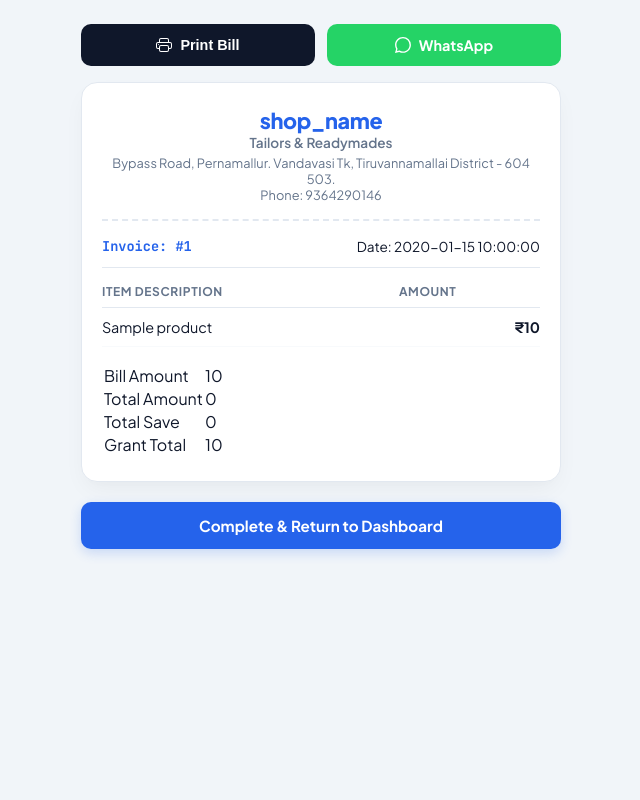
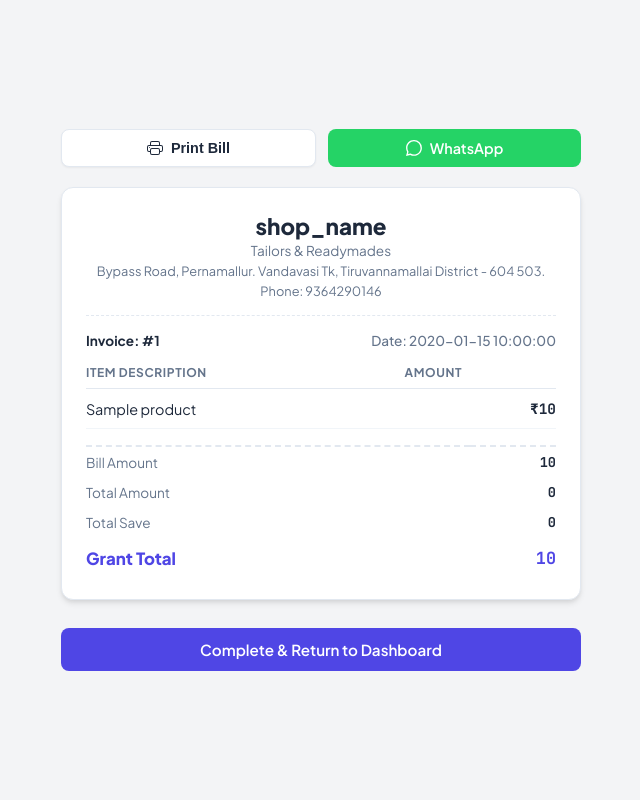
Before and after one commit to bharath7418/Billing, a Flask app: page /bill_show_page/1 in a window 1280 px wide. Shown: the whole page, without its empty margins (319-959 px from the left). Run offline with Flask 3, Linux system fonts and the light colour scheme; data comes from the database, SQL or seed files in the repository; both versions use the stored data as it was after the commit; tables that the repository leaves empty hold one stand-in row (values such as "Sample post").

Commit message:
function verify

```diff
--- a/app.py
+++ b/app.py
@@ -12,7 +12,7 @@ from datetime import date, datetime, time
 from flask_migrate import Migrate
 import pandas as pd
 import requests
-from sqlalchemy import func
+from sqlalchemy import func, or_
 from config import Config
 from datetime import timedelta
 from flask_cors import CORS
@@ -126,6 +126,7 @@ def search_contact(customer_no):
         "customer_address": customer.customer_address
     })
 
+
 @app.route('/new_billing', methods=['GET', 'POST'])
 @login_required
 def new_billing():
@@ -229,6 +230,7 @@ def temp_product() :
         serial = request.form.get('product_id')
         amount = request.form.get('product_amount')
 
+
         temp = Product(
             product_name = name,
             product_id = serial,
@@ -248,6 +250,8 @@ def temp_product() :
         add_product = SelledProduct(
                 selled_product_name=name,
                 selled_product_id=serial,
+                selled_product_amount = amount,
+
             )
         db.session.add(add_product)
         db.session.commit()
@@ -335,7 +339,9 @@ def verify_id():
         return redirect(url_for('new_billing'))
 
     # 2. Query the database for the letter
-    product = Product.query.filter_by(id=Product_id).first()
+    product = Product.query.filter(
+    or_(Product.id == Product_id, Product.product_id == Product_id)
+).first()
 
     # 3. Check if the letter exists and if it is 'Approved'
     if not product or product.status != 'active':
--- a/templates/bill_show_page.html
+++ b/templates/bill_show_page.html
@@ -1,28 +1,26 @@
 <!DOCTYPE html>
 <html lang="en">
-
   <head>
-    <meta charset="UTF-8">
-    <meta name="viewport" content="width=device-width, initial-scale=1.0">
+    <meta charset="UTF-8" />
+    <meta name="viewport" content="width=device-width, initial-scale=1.0" />
     <title>Invoice #{{ billing.id }}</title>
-    <link rel="preconnect" href="https://fonts.googleapis.com">
-    <link rel="preconnect" href="https://fonts.gstatic.com" crossorigin>
-    <link
-        href="https://fonts.googleapis.com/css2?family=Plus+Jakarta+Sans:wght@400;500;600;700;800&family=JetBrains+Mono:wght@500;700&display=swap"
-        rel="stylesheet">
+    <link rel="preconnect" href="https://fonts.googleapis.com" />
+    <link rel="preconnect" href="https://fonts.gstatic.com" crossorigin />
+    <link href="https://fonts.googleapis.com/css2?family=Plus+Jakarta+Sans:wght@400;500;600;700;800&family=JetBrains+Mono:wght@500;700&display=swap" rel="stylesheet" />
 
     <style>
       :root {
-            --bg-color: #f1f5f9;
+        --bg-color: #f3f4f6;
         --card-bg: #ffffff;
-            --text-main: #0f172a;
+        --text-primary: #1e293b;
         --text-muted: #64748b;
         --border-color: #e2e8f0;
-            --primary: #2563eb;
-            --whatsapp-green: #25d366;
-            --whatsapp-dark: #128c7e;
-            --shadow: 0 10px 25px -5px rgba(0, 0, 0, 0.05), 0 8px 10px -6px rgba(0, 0, 0, 0.01);
-            --radius: 16px;
+        --primary-color: #4f46e5;
+        --primary-hover: #4338ca;
+        --whatsapp-color: #25d366;
+        --whatsapp-hover: #1da851;
+        --font-sans: 'Plus Jakarta Sans', -apple-system, BlinkMacSystemFont, sans-serif;
+        --font-mono: 'JetBrains Mono', monospace;
       }
 
       * {
@@ -32,25 +30,25 @@
       }
 
       body {
-            font-family: 'Plus Jakarta Sans', sans-serif;
+        font-family: var(--font-sans);
         background-color: var(--bg-color);
-            color: var(--text-main);
-            padding: 24px 16px;
+        color: var(--text-primary);
         display: flex;
         justify-content: center;
-            align-items: flex-start;
+        align-items: center;
         min-height: 100vh;
+        padding: 20px;
       }
 
       .container {
         width: 100%;
-            max-width: 480px;
+        max-width: 520px;
         display: flex;
         flex-direction: column;
-            gap: 16px;
+        gap: 20px;
       }
 
-        /* Action Buttons */
+      /* Buttons & Actions */
       .action-panel {
         display: flex;
         gap: 12px;
@@ -62,172 +60,171 @@
         align-items: center;
         justify-content: center;
         gap: 8px;
-            padding: 12px 16px;
-            border-radius: 10px;
-            font-weight: 700;
+        padding: 10px 16px;
         font-size: 0.9rem;
+        font-weight: 600;
+        border-radius: 8px;
         text-decoration: none;
         cursor: pointer;
+        transition: all 0.2s ease;
         border: none;
-            transition: transform 0.15s ease, opacity 0.15s ease;
-        }
-
-        .btn:active {
-            transform: scale(0.98);
       }
 
       .print-btn {
-            background-color: var(--text-main);
-            color: #ffffff;
+        background-color: #ffffff;
+        color: var(--text-primary);
+        border: 1px solid var(--border-color);
+        box-shadow: 0 1px 2px rgba(0, 0, 0, 0.05);
+      }
+
+      .print-btn:hover {
+        background-color: #f8fafc;
       }
 
       .whatsapp-btn {
-            background-color: var(--whatsapp-green);
+        background-color: var(--whatsapp-color);
         color: #ffffff;
       }
 
       .whatsapp-btn:hover {
-            background-color: var(--whatsapp-dark);
+        background-color: var(--whatsapp-hover);
       }
 
-        /* Receipt Card Design */
+      .complete-btn {
+        width: 100%;
+        background-color: var(--primary-color);
+        color: #ffffff;
+        padding: 12px;
+        font-size: 0.95rem;
+      }
+
+      .complete-btn:hover {
+        background-color: var(--primary-hover);
+      }
+
+      /* Receipt Card */
       .receipt-card {
         background: var(--card-bg);
-            border-radius: var(--radius);
-            padding: 24px 20px;
-            box-shadow: var(--shadow);
+        border-radius: 12px;
+        padding: 24px;
+        box-shadow: 0 4px 6px -1px rgba(0, 0, 0, 0.1), 0 2px 4px -1px rgba(0, 0, 0, 0.06);
         border: 1px solid var(--border-color);
-            position: relative;
       }
 
       .shop-header {
         text-align: center;
+        border-bottom: 1px dashed var(--border-color);
         padding-bottom: 16px;
-            border-bottom: 2px dashed var(--border-color);
         margin-bottom: 16px;
       }
 
       .shop-name {
-            font-size: 1.35rem;
+        font-size: 1.4rem;
         font-weight: 800;
-            color: var(--primary);
-            letter-spacing: -0.02em;
+        color: var(--text-primary);
       }
 
       .shop-title {
         font-size: 0.85rem;
-            font-weight: 600;
         color: var(--text-muted);
-            margin-bottom: 4px;
+        margin-top: 2px;
       }
 
       .shop-details {
         font-size: 0.8rem;
         color: var(--text-muted);
+        margin-top: 4px;
       }
 
-        /* Metadata */
+      /* Invoice Meta */
       .invoice-meta {
         display: flex;
         justify-content: space-between;
-            align-items: center;
         font-size: 0.85rem;
+        color: var(--text-muted);
         margin-bottom: 16px;
-            padding-bottom: 12px;
-            border-bottom: 1px solid var(--border-color);
+        font-weight: 500;
       }
 
       .invoice-id {
-            font-family: 'JetBrains Mono', monospace;
         font-weight: 700;
-            color: var(--primary);
+        color: var(--text-primary);
       }
 
       .text-right {
         text-align: right;
       }
 
-        /* Items Table */
-        .items-table {
+      /* Tables */
+      table {
         width: 100%;
         border-collapse: collapse;
+      }
+
+      .items-table {
         margin-bottom: 16px;
       }
 
       .items-table th {
+        text-align: left;
         font-size: 0.75rem;
         text-transform: uppercase;
         letter-spacing: 0.05em;
         color: var(--text-muted);
+        border-bottom: 1px solid var(--border-color);
         padding-bottom: 8px;
-            border-bottom: 1px solid var(--border-color);
-            text-align: left;
       }
 
       .items-table td {
         padding: 10px 0;
         font-size: 0.9rem;
-            border-bottom: 1px solid #f8fafc;
+        border-bottom: 1px solid #f1f5f9;
+      }
+
+      .price-current {
+        font-family: var(--font-mono);
+        font-weight: 700;
       }
 
       .price-strike {
+        font-family: var(--font-mono);
         text-decoration: line-through;
-            color: #ef4444;
+        color: var(--text-muted);
         font-size: 0.8rem;
-            margin-right: 4px;
+        margin-right: 6px;
       }
 
-        .price-current {
-            font-weight: 700;
+      /* Summary Table */
+      .receipt-card table:last-of-type {
+        border-top: 2px dashed var(--border-color);
+        padding-top: 12px;
       }
 
-        /* Summary Box */
-        .summary-section {
-            background-color: #f8fafc;
-            border-radius: 10px;
-            padding: 14px 16px;
-            border: 1px solid var(--border-color);
-            display: flex;
-            flex-direction: column;
-            gap: 8px;
-        }
-
-        .summary-row {
-            display: flex;
-            justify-content: space-between;
-            font-size: 0.875rem;
+      .receipt-card table:last-of-type td {
+        padding: 6px 0;
+        font-size: 0.85rem;
         color: var(--text-muted);
       }
 
-        .summary-row.discount {
-            color: #16a34a;
+      .receipt-card table:last-of-type td:last-child {
+        text-align: right;
+        font-family: var(--font-mono);
         font-weight: 600;
+        color: var(--text-primary);
       }
 
-        .summary-row.total {
-            font-size: 1.1rem;
+      .receipt-card table:last-of-type tr:last-child td {
+        font-size: 1.05rem;
         font-weight: 800;
-            color: var(--text-main);
-            padding-top: 8px;
-            border-top: 1px dashed var(--border-color);
-            margin-top: 4px;
+        color: var(--primary-color);
+        padding-top: 10px;
       }
 
-        /* Bottom Complete Button */
       .nav-actions {
-            margin-top: 4px;
+        margin-top: 8px;
       }
 
-        .complete-btn {
-            width: 100%;
-            background-color: var(--primary);
-            color: #ffffff;
-            padding: 14px;
-            font-size: 0.95rem;
-            box-shadow: 0 4px 12px rgba(37, 99, 235, 0.2);
-        }
-
-        /* Print Optimization Rules */
+      /* Print Styles */
       @media print {
         body {
           background-color: #ffffff;
```
Also changed, not shown: other parts of templates/bill_show_page.html (+22 -23 lines), instance/database.db. Lines whose indentation alone changed are shown as unchanged.
